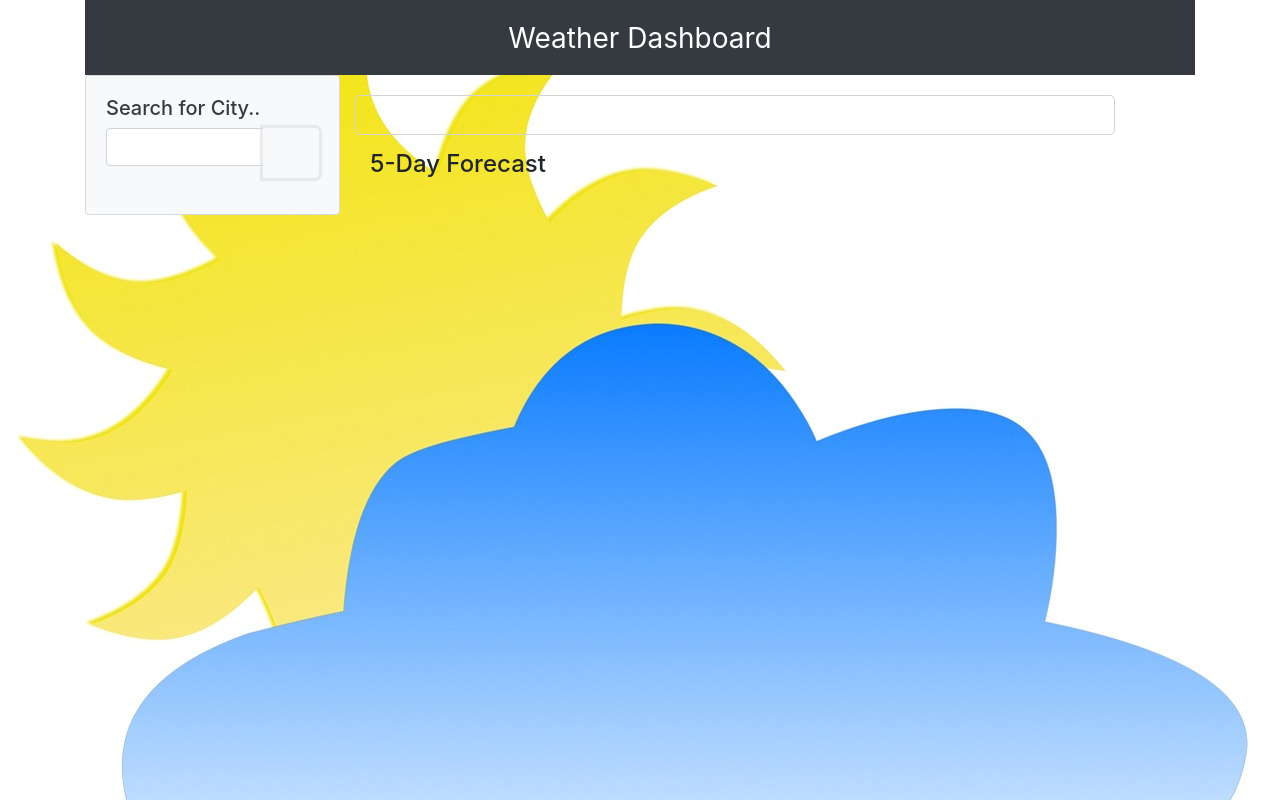
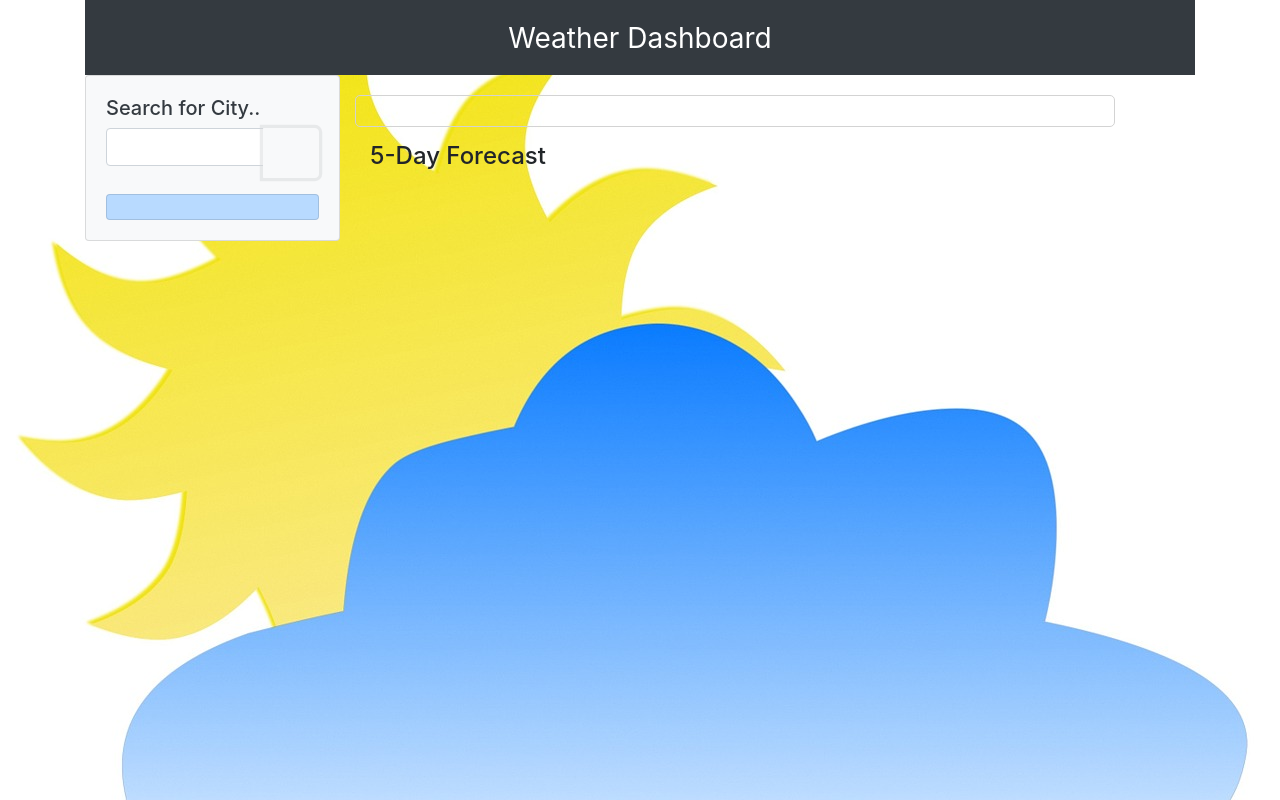
Before and after one commit to smaji08/Weather-Dashboard, a plain HTML site: page index.html in a window 1280 px wide. Both pictures are taken after a click on the button 291 px from the left and 153 px from the top of the page. Drawn offline with nearby package versions, Linux system fonts and the light colour scheme; no server answers.

Commit message:
button click event added

```diff
--- a/assets/js/script.js
+++ b/assets/js/script.js
@@ -4,11 +4,40 @@ var tempUnits = "imperial"; //metric
 
 $(document).ready(function(){
 
-    var searchCity = "Hartford";
-    var queryURL = baseURL + "weather?q=" + searchCity +"&units=" + tempUnits+ "&" + apiKey;
+    var searchCity;
+    var queryURL;
     var cityLat;
     var cityLon;
     var cityName;
+    var cities = [];
+
+    $(document).on("click",".citybutton",function(){
+        cityName = $(this)[0].dataset.city;
+        rendercity(cityName);
+    });
+
+    $("button").on("click",function(event){
+
+        event.preventDefault();
+
+        searchCity = $(".addcity").val().trim();
+        cities.push(searchCity);
+
+        var listDiv = $(".cities");
+        var liTag = $("<button>").text(searchCity);
+        liTag.attr("data-city",searchCity);
+        liTag.addClass("list-group-item list-group-item-action list-group-item-primary citybutton");
+        listDiv.append(liTag);
+        $(".addcity").val("");
+        rendercity(searchCity);
+
+    });
+
+    function rendercity(searchCity){
+    queryURL = baseURL + "weather?q=" + searchCity +"&units=" + tempUnits+ "&" + apiKey;
+
+    $(".currentcity").empty();
+    $(".fivedays").empty();
 
     $.ajax({
         url: queryURL,
@@ -21,9 +50,12 @@ $(document).ready(function(){
         cityLon = response.coord.lon;
         var icon = response.weather[0].icon;
 
-        $("#latestCity").text(cityName);
-        $("#todaysDate").text("(" + moment().format('L') + ")");
-        $("#imgCondition").append($("<img>").attr("src","http://openweathermap.org/img/wn/" + icon +"@2x.png"));
+        var h3 = $("<h3>");
+        h3.append($("<span>").text(cityName));
+        h3.append($("<span>").text("(" + moment().format('L') + ")"));
+        h3.append($("<span>").append($("<img>").attr("src","http://openweathermap.org/img/wn/" + icon +"@2x.png")));
+
+        $(".currentcity").append(h3);
         $(".currentcity").append($("<p>").text("Temperature : " + response.main.temp + " \u2109"));
         $(".currentcity").append($("<p>").text("Humidity : " + response.main.humidity + "%"));
         $(".currentcity").append($("<p>").text("Wind Speed : " + response.wind.speed + " MPH"));
@@ -31,7 +63,7 @@ $(document).ready(function(){
         getuvindex(cityLat,cityLon);
         getforecast(cityName);
     });
-
+    }
     function getuvindex(lat,lon){
 
         queryURL = baseURL + "uvi?"+ apiKey + "&lat=" + lat + "&lon=" +lon;
@@ -83,4 +115,6 @@ $(document).ready(function(){
 
 }
 
+
+
 });
--- a/index.html
+++ b/index.html
@@ -26,14 +26,14 @@
                             <div class="card-title">
                                 <h5>Search for City..</h5>
                                 <div class="input-group mb-3">
-                                    <input type="text" class="form-control">
+                                    <input type="text" class="form-control addcity">
                                     <div class="input-group-append">
-                                    <button class="btn btn-light"><i class="icon-play"></i></button>
+                                        <button class="btn btn-light"><i class="icon-play"></i></button>
                                     </div>
                                 </div>
                             </div>
                             <!--Starting list group here -->
-                            <div class="list-group">
+                            <div class="list-group cities">
 
                                 <!-- <a href="#" class="list-group-item list-group-item-action list-group-item-primary"></a> -->
 
@@ -45,19 +45,10 @@
                 <div class="col-sm-8">
                     <div class="container placeholder"></div>
                     <div class="row currentcityrow">
-                        <div class="col-sm currentcity">
-                            <h3><span id="latestCity"></span> <span id="todaysDate"></span></span><span id="imgCondition"></span></h3>
-                        </div>
+                        <div class="col-sm currentcity"></div>
                     </div>
                     <h4>5-Day Forecast</h4>
-                    <div class="row justify-content-between fivedays">
-
-                        <!-- <div class="col-2" >
-
-                        </div> -->
-                    </div>
-
-                    </div>
+                    <div class="row justify-content-between fivedays"></div>
                 </div>
             </div>
         </div>
```
